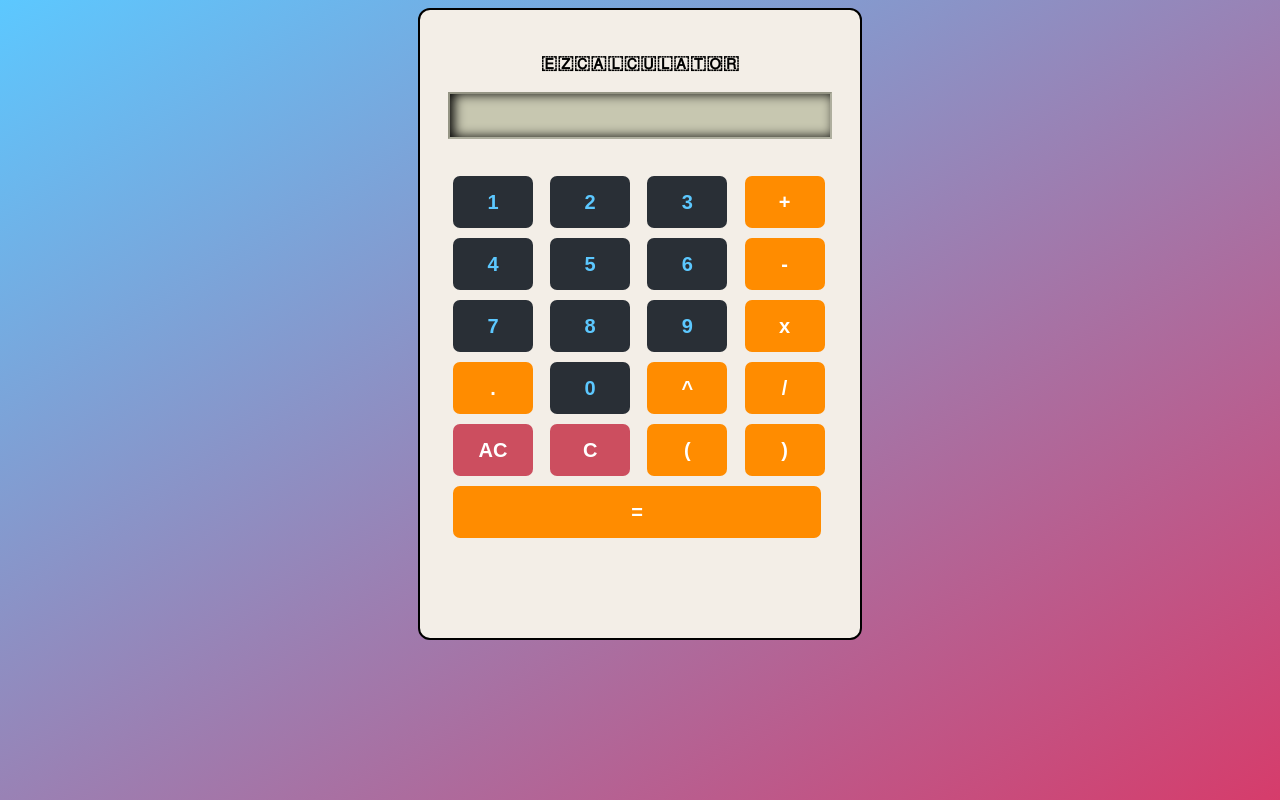
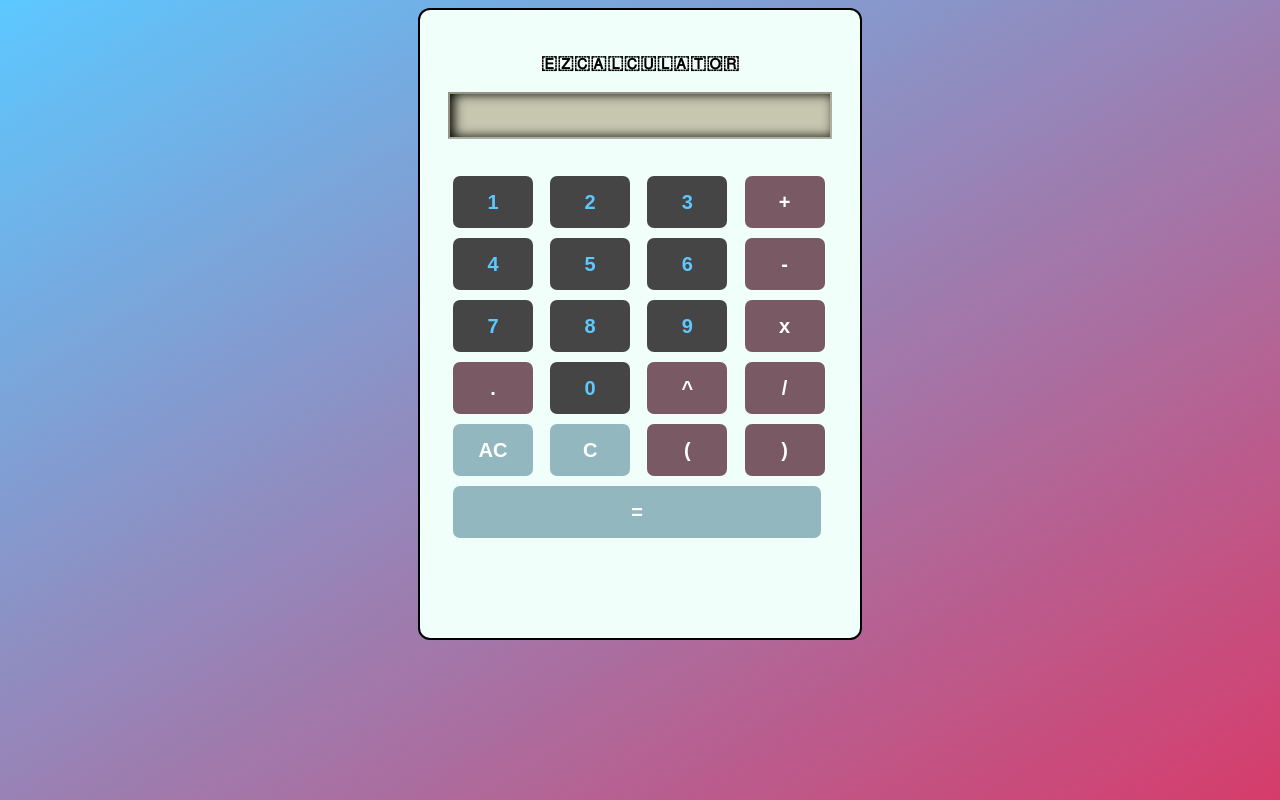
Before and after one commit to Bear-Coding/ezCalculator, a plain HTML site: page index.html in a window 1280 px wide. Drawn offline with Linux system fonts and the light colour scheme.

Commit message:
accessbility changes

```diff
--- a/style.css
+++ b/style.css
@@ -17,7 +17,10 @@
   --primary-dk: #c41c4f;
   --accent: #5cc8ff;
   --accent-dk: #00a3f5;
-
+    --color1:#3c9bd6;
+    --color2:#d6723c;
+    --color3:#6ad63c;
+    --color4:#d63c6b;
   --transition: 300ms;
   --easing: cubic-bezier(1, 1, 1, 1);
   --easing-bounce-in: cubic-bezier(0, 0, .43, 1.3);
@@ -43,7 +46,7 @@ body{
   border: 2px solid black;
   border-radius: 12px;
   margin: 0px auto;
-  background-color: #F3EEE7;
+  background-color: #F1FFFA;
   padding: 20px 20px 100px 20px;
 }
 #agh{
@@ -71,7 +74,7 @@ input[type=button] {
   outline: none;
   border: 0;
   padding: 1rem;
-  background-color: var(--black);
+  background-color: #454545;
 
   font-size: 1.25rem;
   line-height: 1;
@@ -88,18 +91,18 @@ input[type=button]:hover {
 }
 
  #clear{
-    background-color:#CC4E5F;
+    background-color:#93B7BE  ;
     width: 20%;
     color:white;
       }
  #clear2{
-        background-color:#CC4E5F;
+        background-color:#93B7BE;
         width: 20%;
         color:white;
           }
 
   #plus, #minus , #mult, #dot, #power, #divide, #bracket, #bracket2{
-  background: #FF8C00;
+  background: #785964;
   color: #FFFFFF;
 }
 
@@ -108,7 +111,7 @@ input[type=button]:hover {
 
 
   #equal{
-       background-color:#FF8C00;
+       background-color:#93B7BE;
        color:white;
        width: 92%;
     }
```
